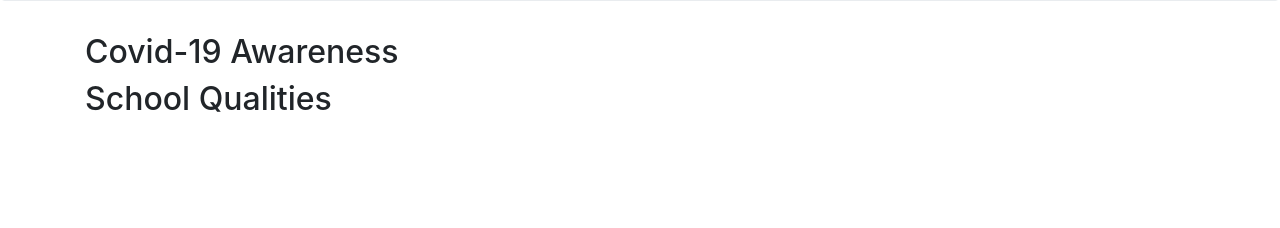
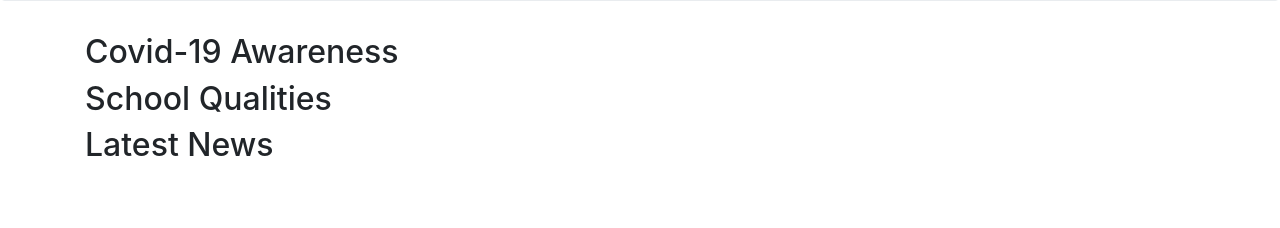
Before and after one commit to MnqobiSB/bohlokongps, a Node server app: page / in a window 1280 px wide. Shown: the part 385-613 px from the top of the page. Run offline with Node 20, Linux system fonts and the light colour scheme; data that the repository does not hold is empty; some libraries are stand-ins or nearby versions.

Commit message:
setup index.js page structure

```diff
--- a/views/index.ejs
+++ b/views/index.ejs
@@ -1,25 +1,25 @@
 <% layout('layouts/boilerplate') -%>
 <!-- Header Section -->
 <section id="header">
-	<header class="jumbotron text-center">
-		<h1 class="display-4">Bohlokong Primary School</h1>
-		<p class="lead">Thuto Ke Lehakwe.</p>
-		<hr class="my-4">
-		<a class="btn btn-primary btn-lg" href="/contact" role="button">Contact Us</a>
+	<header class="jumbotron text-center header">
+		<h1 class="display-4 heading-primary">Bohlokong Primary School</h1>
+		<p class="lead heading-primary--sub">Thuto Ke Lehakwe.</p>
+		<hr class="my-4 horizontal-line">
+		<a class="btn btn-primary btn-lg button-one" href="/contact" role="button">Contact Us</a>
 	</header>
 </section>
 
 <!-- Covid Awareness Section -->
 <section id="covid-awareness">
-	<div class="container">
-		<div class="covid-container">
-			<h2>Covid-19 Awareness</h2>
+	<div class="container covid">
+		<h2 class="heading-secondary">Covid-19 Awareness</h2>
 
-			<div class="covid-container covid-container--img">
+		<div class="covid__container">
+			<div class="covid__img-box">
 
 			</div>
 
-			<div class="covid-container covid-container--text">
+			<div class="covid__text-box">
 
 			</div>
 		</div>
@@ -28,22 +28,22 @@
 
 <!-- School Qualities -->
 <section id="school-qualities">
-	<div class="container qualities-container">
-		<h2>School Qualities</h2>
-		<div class="qualities-container qualities-container--one">
-			<div class="qualities-container img">
+	<div class="container qualities">
+		<h2 class="heading-secondary">School Qualities</h2>
+		<div class="qualities__container--one">
+			<div class="qualities__img">
 
 			</div>
-			<div class="qualities-container text">
+			<div class="qualities__text">
 
 			</div>
 		</div>
 
-		<div class="qualities-container qualities-container--two">
-			<div class="qualities-container img">
+		<div class="qualities__container--two">
+			<div class="qualities__img">
 
 			</div>
-			<div class="qualities-container text">
+			<div class="qualities__text">
 
 			</div>
 		</div>
@@ -52,8 +52,19 @@
 
 <!-- Latest News -->
 <section id="latest-news">
-	<div class="container">
+	<div class="container news">
+		<h2 class="heading-secondary">Latest News</h2>
+		<div class="news__container">
+			<div class="news__blog-post">
 
+			</div>
+			<div class="news__blog-post">
+
+			</div>
+			<div class="news__blog-post">
+
+			</div>
+		</div>
 	</div>
 </section>
 
```
